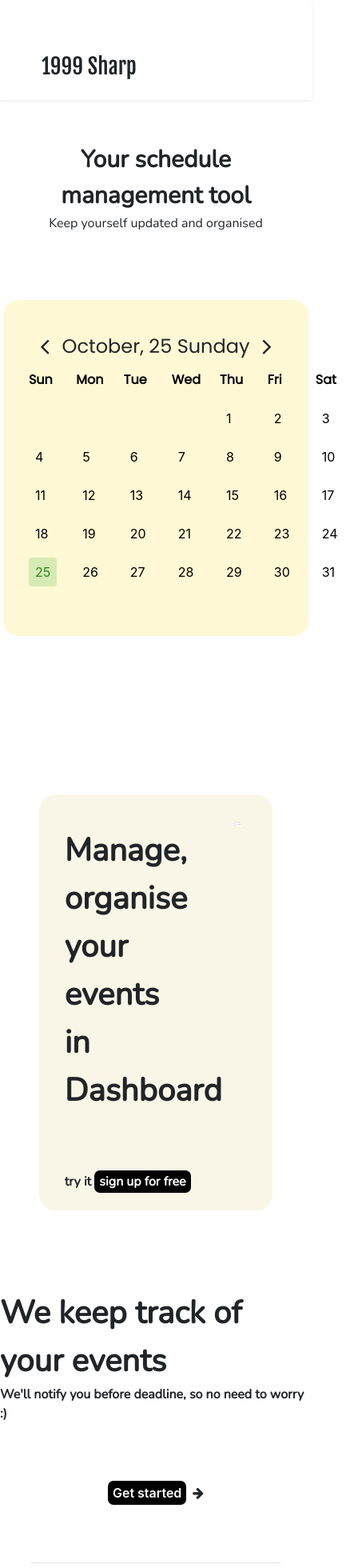
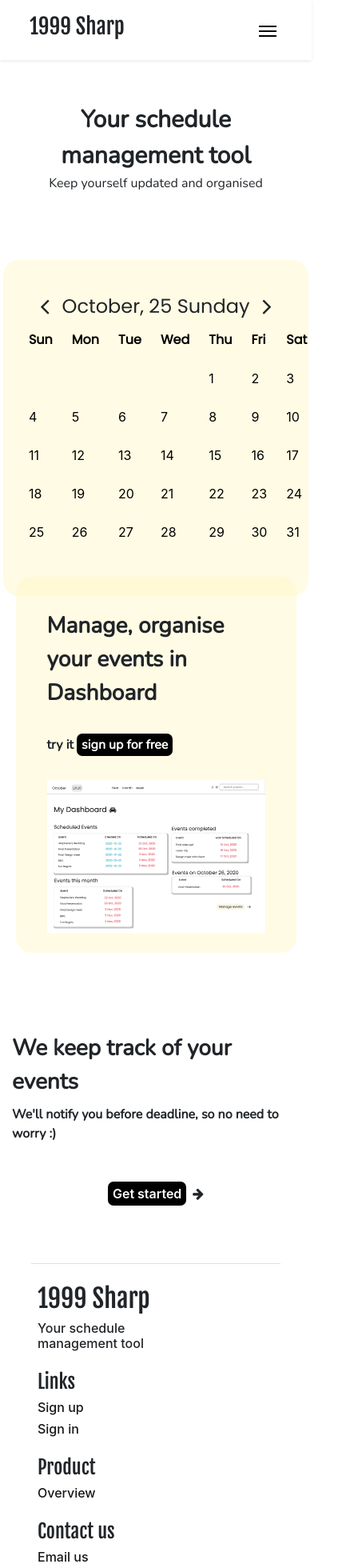
Before and after one commit to devang1144/calendar-app, a React (Create React App) app in the folder calendar/: page / in a window 390 px wide. Shown: the top 1960 px of the page at 80% size, 443 px wide, since content can reach past the window. Built offline with nearby package versions, Linux system fonts and the light colour scheme; no server answers; a web font is replaced by a local one.

Commit message:
efwefgew

```diff
--- a/calendar/src/App.js
+++ b/calendar/src/App.js
@@ -13,6 +13,7 @@ import Contact from './components/contact';
 import Emailveri from './components/emailveri';
 import Otppage from './components/otp';
 import ConfirmPswd from './components/confirmpass'
+import Tp from './components/timepicker';
 function App() {
   return (
     <div>
@@ -31,6 +32,7 @@ function App() {
               <Route path='/emailveri' component={Emailveri} />
               <Route path='/otp' component={Otppage} />
               <Route path='/cnfp' component={ConfirmPswd} />
+              <Route path='/tp' component={Tp} />
           </Switch>
       </Router>
     </div>
--- a/calendar/src/components/HomePage.jsx
+++ b/calendar/src/components/HomePage.jsx
@@ -18,7 +18,7 @@ export default class HomePage extends Calendar {
 
     }
     componentDidMount() {
-        ScrollReveal().reveal('.timeline-item',{ delay: 800, duration:1000, origin:"bottom", opacity:0.2, reset:true });
+        ScrollReveal().reveal('.section-1',{ delay: 800, duration:1000, reset:true });
         if(Cookies.get('lauth') != undefined) {
             return <Redirect to="/d" />
         }
@@ -51,7 +51,7 @@ export default class HomePage extends Calendar {
         for (let d = 1; d <= this.daysInMonth(); d++) {
             daysInMonth.push(
                 <td key={d} id="tddd">
-                    <span className={(d === this.state.today.date() && (this.state.dateContext.month() === this.state.today.month()) && (this.state.dateContext.year() === this.state.today.year())) ? "today "+class1:" "+class1}>{d}</span>
+                    <span >{d}</span>
                 </td>
 
 
@@ -86,13 +86,13 @@ export default class HomePage extends Calendar {
         return (
             <React.Fragment>
             <div className="container-fluid shadow-sm">
-                <div className="container">
+                <div className="container p-0">
                 <nav className="navbar navbar-expand-lg m-0">
                     <h1 className="navbar-brand brand is-fjalla">1999 Sharp</h1>
-                    <button class="navbar-toggler d-flex" type="button" data-toggle="collapse" data-target="#landingPageNavbar" aria-controls="landingPageNavbar" aria-expanded="false" aria-label="Toggle navigation">
-                        <span class="navbar-toggler-icon m-1"></span>
-                        <span class="navbar-toggler-icon m-1"></span>
-                        <span class="navbar-toggler-icon m-1"></span>
+                    <button className="navbar-toggler collapsed" type="button" data-toggle="collapse" data-target="#landingPageNavbar" aria-controls="landingPageNavbar" aria-expanded="false" aria-label="Toggle navigation">
+                        <span className="icon-bar top-bar"></span>
+                        <span className="icon-bar middle-bar"></span>
+                        <span className="icon-bar bottom-bar"></span>
                     </button>
                     <div className="collapse navbar-collapse" id="landingPageNavbar">
                         <div className="navbar-nav ml-auto align-items-center">
@@ -107,7 +107,7 @@ export default class HomePage extends Calendar {
                 </div>
 
             </div>
-            <div className="vh-100">
+            <div className="section-1">
             <motion.div initial={{y:10, opacity:0}} animate={{y:-20, opacity:1}} transition={{duration:0.7}} className="mt-4 text-center is-nunito m-0 row d-flex justify-content-center align-items-center background-white">
                 <div className="col-md-12 mt-5">
                 <span className=" font-weight-bold landing-page-heading">Your schedule<br/>management tool</span>
@@ -136,20 +136,21 @@ export default class HomePage extends Calendar {
                 </div>
             </div>
 
-            <div className="row container-row p-4">
+            <div className="row container-row section-2 p-4">
                 <div className="col is-nunito d-flex flex-column font-weight-bold">
-                    <div className="row mb-4"><span className="mb-2 ml-2 mt-3 heading-2">Manage, organise your events<br/>in Dashboard</span><br/></div>
-                    <div className="row"><span className="ml-2 mt-3 mr-2">try it <Link to="/signup"><span className="sign-up">sign up for free</span></Link></span></div>
-
-
+                    <div className="row p-0 m-0"><span className="mb-2 mt-3 heading-2">Manage, organise your events in Dashboard</span><br/></div>
+                    <div className="row  m-0"><span className="row-2">try it <Link to="/signup"><span className="sign-up">sign up for free</span></Link></span></div>
                 </div>
                 <div className="col">
-                    <img src={dashboard} className="img img-fluid" alt=""/>
+                    <img src={dashboard} className="dashboard-img img img-fluid" alt=""/>
                 </div>
             </div>
             <div className=" container mt-5">
                 <div className="row is-nunito d-flex flex-column font-weight-bold">
-                    <div className=" mb-4"><span className="mb-2 heading-2">We keep track of your events</span><br/>
+                    <div className="col-md-12 d-flex justify-content-center">
+                        <span className=" mb-2 heading-2">We keep track of your events</span>
+                    </div>
+                    <div className="col-md-12 d-flex justify-content-center">
                         <span>We'll notify you before deadline, so no need to worry :)</span>
                     </div>
                 </div>
--- a/calendar/src/components/calendar_functions.jsx
+++ b/calendar/src/components/calendar_functions.jsx
@@ -173,7 +173,13 @@ export default class Func extends Component {
         data[input.name] = input.value;
         this.setState({ data });
     };
+    handleClickk = (event) => {
+        this.setState({anchorEl:event.currentTarget});
+      };
 
+    handleClosee = () => {
+        this.setState({anchorEl:null});
+      };
 
     render() {
 
--- a/calendar/src/components/footer.jsx
+++ b/calendar/src/components/footer.jsx
@@ -5,18 +5,19 @@ export default class Footer extends Component {
         return (
             <footer className="footer p-2 border-top mt-5">
                 <div className="row">
-                    <div className="col-md-4"><h2 className="is-fjalla mt-5">1999 Sharp</h2><h6>Your schedule<br/>management tool</h6></div>
-                    <div className="col-md-1"><h4 className="is-fjalla mt-5">Links</h4>
+                    <div className="col-md-2"></div>
+                    <div className="col-md-4"><h2 className="is-fjalla heading-footer">1999 Sharp</h2><h6>Your schedule<br/>management tool</h6></div>
+                    <div className="col-md-1"><h4 className="is-fjalla">Links</h4>
                     <h6><Link to="/signup">Sign up</Link></h6>
                     <h6><Link to="/login">Sign in</Link></h6>
                     </div>
-                    <div className="col-md-1"><h4 className="is-fjalla mt-5">Product</h4>
+                    <div className="col-md-1"><h4 className="is-fjalla">Product</h4>
                     <h6><Link to="/">Overview</Link></h6>
                     </div>
-                    <div className="col-md-1"><h4 className="is-fjalla mt-5">Contact us</h4>
+                    <div className="col-md-1"><h4 className="is-fjalla">Contact us</h4>
                     <h6><a href="mailto:acw.dnsp@gmail.com">Email us</a></h6>
                     </div>
-                    <div className="col-md-5"></div>
+                    <div className="col-md-4"></div>
                 </div>
             </footer>
         )
--- a/calendar/src/components/loginPage.jsx
+++ b/calendar/src/components/loginPage.jsx
@@ -63,7 +63,7 @@ export default class LoginPage extends Component {
 
             <div className="container-fluid-signup">
             <div className="container-fluid shadow-sm">
-                <div className="container">
+                <div className="container p-0">
                 <nav class="navbar navbar-expand-lg">
                     <Link to="/" style={{textDecoration:"none", color:"#000"}}><h1 class="navbar-brand brand is-fjalla">1999 Sharp</h1></Link>
                     <button class="navbar-toggler" type="button" data-toggle="collapse" data-target="#landingPageNavbar" aria-controls="landingPageNavbar" aria-expanded="false" aria-label="Toggle navigation">
--- a/calendar/src/styles/calender.scss
+++ b/calendar/src/styles/calender.scss
@@ -218,6 +218,9 @@ input[type=number] {
     }
 }
 
+::selection {
+    background-color: rgba(0, 231, 217, 0.2);
+}
 .week-day {
     padding: 0;
 }
@@ -303,7 +306,9 @@ tr {
 td {
     color: #000;
 }
-
+.some-wrapper .react-timekeeper__clock-wrapper {
+    background: #fff;
+}
 .navbar-right {
     background: #fff;
     box-shadow: 0 1px 1px rgba(0, 0, 0, 0.1);
@@ -323,6 +328,7 @@ td {
     &:focus {
         outline: none !important;
         box-shadow: none !important;
+        border-bottom: 3px solid #0C75A4 !important;
     }
 }
 .add-event-form {
@@ -371,32 +377,7 @@ td {
     opacity: 0.5;
     font-size: 40px;
 }
-// .landingContainer {
-//     border-top: 8px solid rgba(237, 207, 136, 0.7);
-// }
-//time-picker
-.remind{
-    cursor: pointer;
-}
-.timepicker{
-    transition: all 0.3 ease-out;
-}
-.ModalOpen {
-    animation: openModal 0.4s ease-out forwards;
-}
-.ModalClosed {
-    animation: closeModal 0.4s ease-out forwards;
-}
 
-@keyframes openModal {
-    0% { transform: translateY(-100%); }
-    100% { transform: translateY(0);   }
-}
-
-@keyframes closeModal {
-    0% { transform: translateY(0); }
-    100% { transform: translateY(-100%);}
-}
 .search-input-box {
     color: #000;
     background: #fff;
@@ -426,6 +407,13 @@ td {
 }
 .email-display{
     display:none !important;
+}
+.remind {
+    &:hover {
+        background: rgba(255, 247, 202, 0.8);
+        border-radius: 4px;
+        cursor: pointer;
+    }
 }
 .form-search button {
     background: transparent !important;
--- a/calendar/src/styles/landing-page.scss
+++ b/calendar/src/styles/landing-page.scss
@@ -40,10 +40,50 @@
     color: transparent;
     -webkit-text-fill-color: transparent;
 }
-.navbar-toggler-icon {
-    height: 2px !important;
-    background: #000;
+.icon-bar {
+    width: 22px;
+    height: 2px;
+    background-color: #000;
+    display: block;
+    transition: all 0.2s;
+    margin-top: 4px
 }
+.navbar-toggler {
+    border: none;
+    background: transparent !important;
+  }
+
+  .navbar-toggler .top-bar {
+    transform: rotate(45deg);
+    transform-origin: 10% 10%;
+  }
+
+  .navbar-toggler .middle-bar {
+    opacity: 0;
+  }
+
+  .navbar-toggler .bottom-bar {
+    transform: rotate(-45deg);
+    transform-origin: 10% 90%;
+  }
+
+  .navbar-toggler.collapsed .top-bar {
+    transform: rotate(0);
+  }
+
+  .navbar-toggler.collapsed .middle-bar {
+    opacity: 1;
+  }
+
+  .navbar-toggler.collapsed .bottom-bar {
+    transform: rotate(0);
+  }
+  button.navbar-toggler:focus, .navbar-toggler:active, .navbar-toggler-icon:focus{
+    outline: none !important;
+    border:none;
+    box-shadow:none;
+}
+
 .sign-up {
     background: #000;
     color: #fff;
@@ -65,18 +105,24 @@
 .landing-page-heading {
     font-size: 70px;
 }
+.section-1 {
+    height: 100vh;
+}
 .container-calendar-wqewe {
     width: 36%;
     margin: 0 auto !important;
     padding: 1.25rem;
+
     //transform: rotate3d(.8,-.866,0,15deg) rotate(-1deg);
-    background-color: rgba(255, 247, 202, 0.8);
+    background-color: rgba(255, 247, 202, 0.5);
     border-radius: 20px;
 }
 .container-row {
     width: 75%;
     margin: 0 auto !important;
-    background-color:rgba(242, 232, 195, 0.4);
+
+    margin-top: 2rem !important;
+    background-color:rgba(255, 247, 202, 0.5);
     border-radius: 20px;
 }
 .heading-2 {
@@ -152,6 +198,11 @@
         border-bottom: 2px solid #FAD684 !important;
     }
 }
+.footer {
+    h2, h4 {
+        margin-top: 3rem;
+    }
+}
 .container01 {
     margin: 0 auto !important;
     border: 2px solid #000;
@@ -176,6 +227,9 @@ textarea {
         border: 2px solid #68C5FA !important;
     }
 }
+// .section-1 {
+//     height: 80vh !important;
+// }
 @media screen and (max-width:505px) {
     .container-calendar-wqewe {
         display: flex !important;
@@ -191,7 +245,25 @@ textarea {
     .landing-page-heading2 {
         font-size: 13px !important;
     }
-
+    .container-row {
+        width: 90%;
+        display: flex !important;
+        flex-direction: column !important;
+    }
+    .heading-2 {
+        font-size: 22px;
+    }
+    .row-2 {
+        margin-bottom: 2rem;
+    }
+    .section-1 {
+        height: 70vh;
+    }
+    .footer {
+        h2, h4 {
+            margin-top: 1rem;
+        }
+    }
 }
 
 @media screen and (max-width:767.98px) {
@@ -208,6 +280,25 @@ textarea {
     }
     .landing-page-heading2 {
         font-size: 13px !important;
+    }
+    .container-row {
+        width: 90%;
+        display: flex !important;
+        flex-direction: column !important;
+    }
+    .heading-2 {
+        font-size: 28px;
+    }
+    .row-2 {
+        margin-bottom: 2rem !important;
+    }
+    .section-1 {
+        height: 70vh;
+    }
+    .footer {
+        h2, h4 {
+            margin-top: 1rem;
+        }
     }
 
 }
@@ -227,5 +318,4 @@ textarea {
     .landing-page-heading2 {
         font-size: 13px !important;
     }
-
 }
```
Also changed, not shown: calendar/src/components/calender.jsx (+45 -29 lines), calendar/src/components/timepicker.jsx (added, +22 -0 lines). Lines whose indentation alone changed are shown as unchanged.
